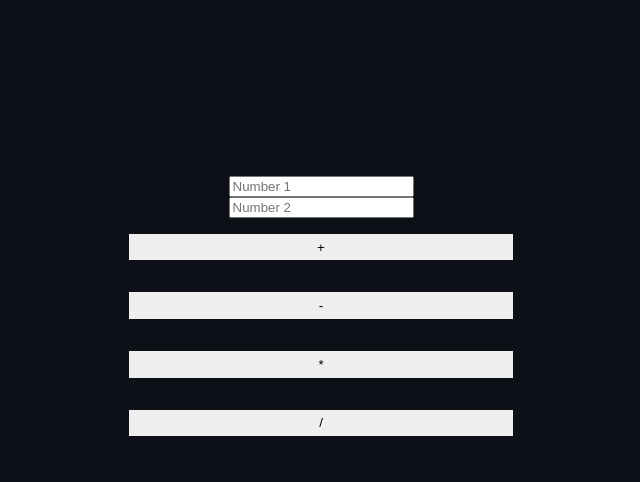
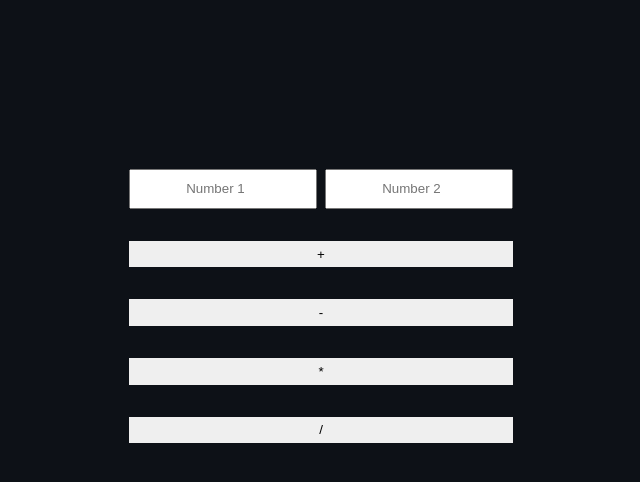
Before and after one commit to manusmd/myCalc, a plain HTML site: page index.html in a window 1280 px wide. Shown: the part 86-568 px from the top of the page, without its empty margins (319-959 px from the left). Drawn offline with Linux system fonts and the light colour scheme.

Commit message:
Add minor changes to css

```diff
--- a/main.js
+++ b/main.js
@@ -1,6 +1,7 @@
 import { createButtonComponent } from "./lib/calcComponent.js";
 import { createInputComponent } from "./lib/inputComponent.js";
 import { createTitleComponent } from "./lib/titleComponent.js";
+import { createElement } from "./lib/elements.js";
 
 // Declare a function to create the elements and logic inside the #app element
 function createApp() {
@@ -14,22 +15,32 @@ function createApp() {
   //Call the createInputComponent function to create 2 inputs for the numbers
   const numberOne = createInputComponent("Number 1");
   const numberTwo = createInputComponent("Number 2");
-  appElement.append(numberOne, numberTwo);
+  const inputDiv = createElement("div", { className: "input" }, [
+    numberOne,
+    numberTwo,
+  ]);
+  appElement.append(inputDiv);
 
-  //
-  const calcAdd = createButtonComponent("+", function () {
+  // Create buttons and use callback to give calculate function
+  const calcAddition = createButtonComponent("+", function () {
     alert(Number(numberOne.value) + Number(numberTwo.value));
   });
-  const calcSub = createButtonComponent("-", function () {
+  const calcSubtraction = createButtonComponent("-", function () {
     alert(Number(numberOne.value) - Number(numberTwo.value));
   });
   const calcMultiply = createButtonComponent("*", function () {
     alert(Number(numberOne.value) * Number(numberTwo.value));
   });
-  const calcDiv = createButtonComponent("/", function () {
+  const calcDivision = createButtonComponent("/", function () {
     alert(Number(numberOne.value) / Number(numberTwo.value));
   });
-  appElement.append(calcAdd, calcSub, calcMultiply, calcDiv);
+  const calcDiv = createElement("div", { className: "calcDiv" }, [
+    calcAddition,
+    calcSubtraction,
+    calcMultiply,
+    calcDivision,
+  ]);
+  appElement.append(calcDiv);
 }
 
 // Run the createApp function
--- a/style.css
+++ b/style.css
@@ -49,10 +49,12 @@ h5 {
 }
 
 .input {
-  display: grid;
-  grid-template-columns: 1fr 1fr;
-  /* grid-template-rows: 1fr 1fr; */
-  gap: 1em;
+  display: inline-flex;
+  gap: 0.5em;
+  width: 30vw;
+  height: 3em;
+  margin-bottom: 0.5em;
+  text-align: center;
 }
 
 .button {
@@ -62,10 +64,12 @@ h5 {
   margin: 1rem;
 }
 
-.buttonDiv {
+button:hover {
+  background-color: black;
+  color: white;
+  transition: 0.5s;
+}
+
+.calcDiv {
   display: grid;
-  grid-template-columns: 1fr 1fr;
-  width: 100%;
-  margin-top: 1em;
-  height: 2em;
 }
```
